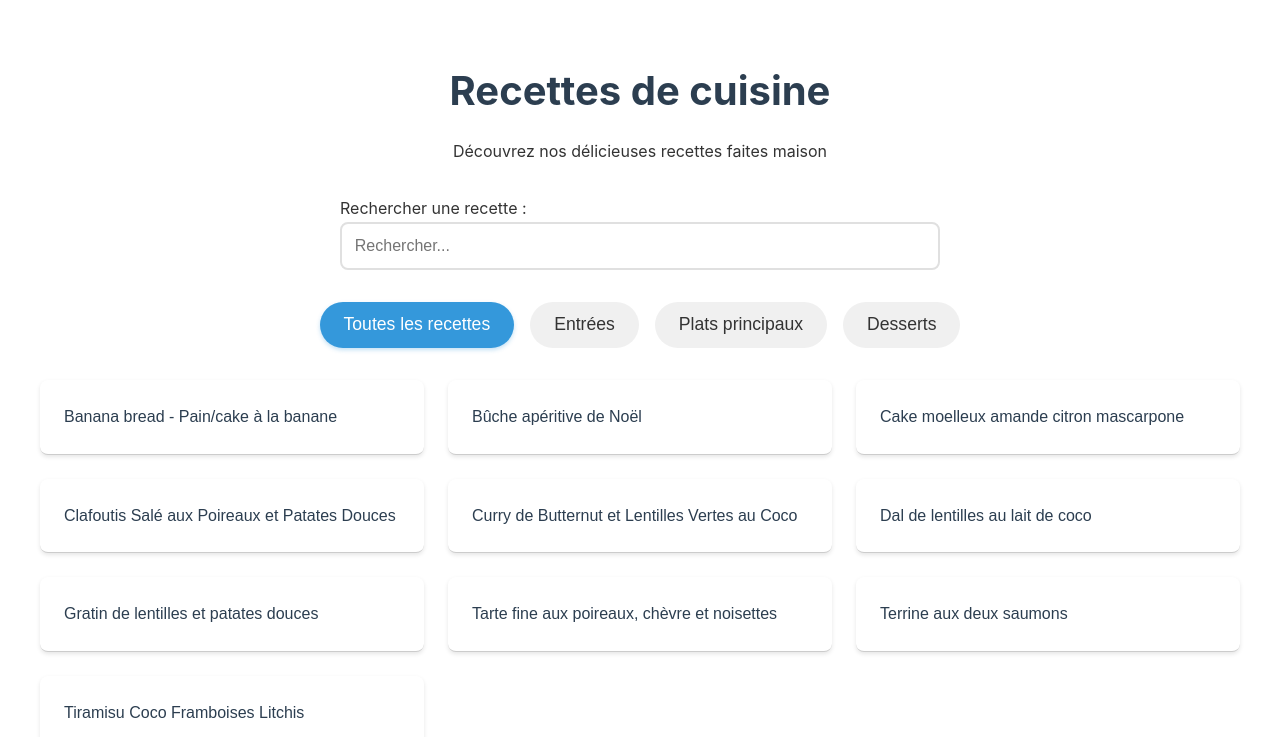
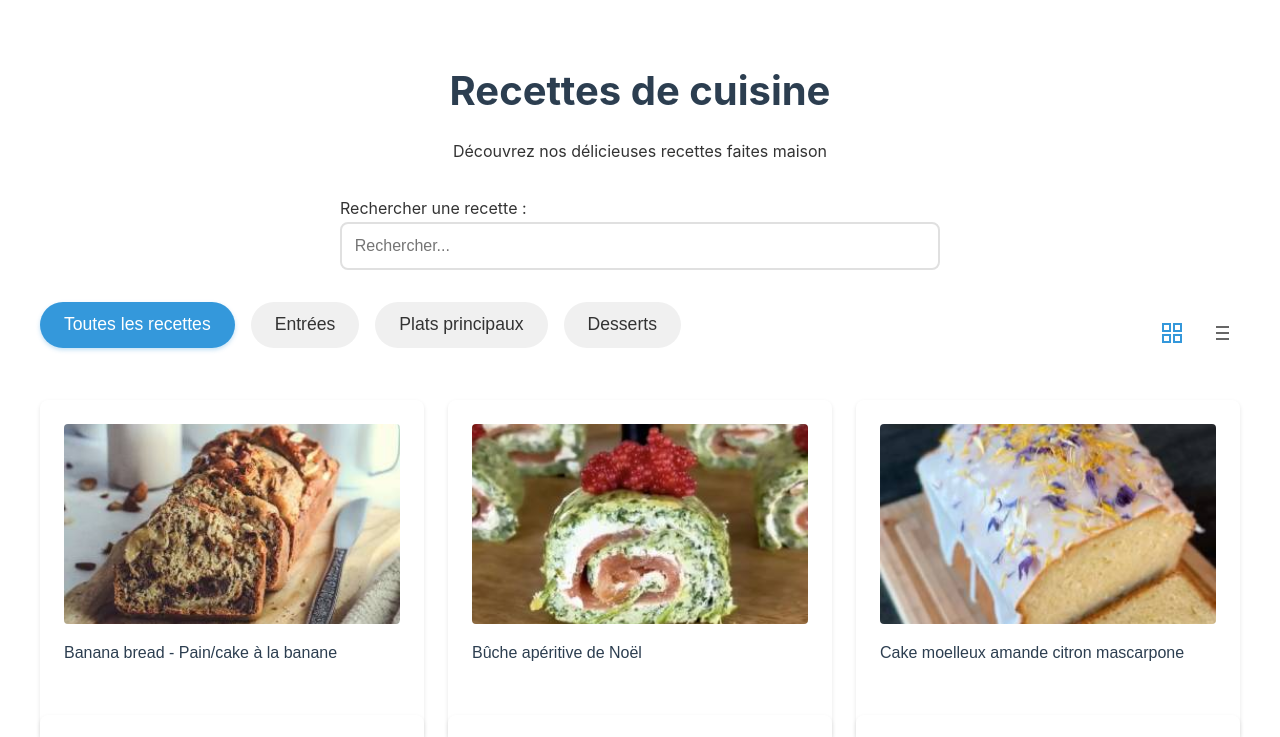
Before and after one commit to beacuisine/beacuisine.github.io, a Jekyll site: the page index.html, which Jekyll copies as it is, in a window 1280 px wide. Shown: the top 737 px of the page. Built offline with Jekyll 4.4.1, drawn with Linux system fonts in a browser that asks for light colours; grey boxes are pictures that could not be loaded.

Commit message:
Update index.html

```diff
--- a/index.html
+++ b/index.html
@@ -37,12 +37,34 @@
         outline: none;
         border-color: #3498db;
       }
+      .controls {
+        display: flex;
+        justify-content: space-between;
+        align-items: center;
+        margin-bottom: 2rem;
+        flex-wrap: wrap;
+        gap: 1rem;
+      }
       .filters {
         display: flex;
-        justify-content: center;
         gap: 1rem;
-        margin-bottom: 2rem;
         flex-wrap: wrap;
+      }
+      .layout-toggle {
+        display: flex;
+        gap: 0.5rem;
+        align-items: center;
+      }
+      .layout-btn {
+        padding: 0.5rem;
+        border: none;
+        background: none;
+        cursor: pointer;
+        color: #666;
+        transition: color 0.3s ease;
+      }
+      .layout-btn.active {
+        color: #3498db;
       }
       .filter-btn {
         padding: 0.8rem 1.5rem;
@@ -66,11 +88,18 @@
         transform: translateY(-1px);
       }
       .list-recipes {
+        list-style: none;
+        padding: 0;
+      }
+      .list-recipes.grid-view {
         display: grid;
         grid-template-columns: repeat(auto-fill, minmax(300px, 1fr));
         gap: 1.5rem;
-        list-style: none;
-        padding: 0;
+      }
+      .list-recipes.list-view {
+        display: flex;
+        flex-direction: column;
+        gap: 1rem;
       }
       .link-recipe {
         display: block;
@@ -82,6 +111,32 @@
         color: #2c3e50;
         transition: transform 0.3s ease, box-shadow 0.3s ease;
       }
+      .grid-view .link-recipe {
+        display: flex;
+        flex-direction: column;
+        height: 100%;
+      }
+      .grid-view .recipe-image {
+        width: 100%;
+        height: 200px;
+        object-fit: cover;
+        border-radius: 4px;
+        margin-bottom: 1rem;
+      }
+      .list-view .link-recipe {
+        display: flex;
+        align-items: center;
+        gap: 1.5rem;
+      }
+      .list-view .recipe-image {
+        width: 100px;
+        height: 100px;
+        object-fit: cover;
+        border-radius: 4px;
+      }
+      .recipe-title {
+        flex: 1;
+      }
       .link-recipe:hover {
         transform: translateY(-2px);
         box-shadow: 0 4px 8px rgba(0,0,0,0.15);
@@ -89,6 +144,10 @@
       @media (max-width: 768px) {
         body {
           padding: 1rem;
+        }
+        .controls {
+          flex-direction: column;
+          align-items: stretch;
         }
         .filters {
           flex-direction: row;
@@ -99,6 +158,14 @@
         .filter-btn {
           padding: 0.7rem 1.2rem;
           font-size: 1rem;
+        }
+        .list-view .link-recipe {
+          flex-direction: column;
+          text-align: center;
+        }
+        .list-view .recipe-image {
+          width: 100%;
+          height: 200px;
         }
       }
     </style>
@@ -114,43 +181,95 @@
         <input type="text" id="search-input" placeholder="Rechercher..." aria-label="Rechercher une recette" />
       </form>
     </div>
-    <div class="filters">
-      <button class="filter-btn active" data-category="all">Toutes les recettes</button>
-      <button class="filter-btn" data-category="starter">Entrées</button>
-      <button class="filter-btn" data-category="main">Plats principaux</button>
-      <button class="filter-btn" data-category="dessert">Desserts</button>
+    <div class="controls">
+      <div class="filters">
+        <button class="filter-btn active" data-category="all">Toutes les recettes</button>
+        <button class="filter-btn" data-category="starter">Entrées</button>
+        <button class="filter-btn" data-category="main">Plats principaux</button>
+        <button class="filter-btn" data-category="dessert">Desserts</button>
+      </div>
+      <div class="layout-toggle">
+        <button class="layout-btn active" data-layout="grid" aria-label="Vue grille">
+          <svg width="24" height="24" viewBox="0 0 24 24" fill="none" stroke="currentColor" stroke-width="2">
+            <rect x="3" y="3" width="7" height="7"></rect>
+            <rect x="14" y="3" width="7" height="7"></rect>
+            <rect x="3" y="14" width="7" height="7"></rect>
+            <rect x="14" y="14" width="7" height="7"></rect>
+          </svg>
+        </button>
+        <button class="layout-btn" data-layout="list" aria-label="Vue liste">
+          <svg width="24" height="24" viewBox="0 0 24 24" fill="none" stroke="currentColor" stroke-width="2">
+            <line x1="8" y1="6" x2="21" y2="6"></line>
+            <line x1="8" y1="12" x2="21" y2="12"></line>
+            <line x1="8" y1="18" x2="21" y2="18"></line>
+            <line x1="3" y1="6" x2="3.01" y2="6"></line>
+            <line x1="3" y1="12" x2="3.01" y2="12"></line>
+            <line x1="3" y1="18" x2="3.01" y2="18"></line>
+          </svg>
+        </button>
+      </div>
     </div>
     <nav role="navigation">
-      <ul class="list-recipes">
+      <ul class="list-recipes grid-view">
         <li>
-          <a class="link-recipe" href="/recipe/banana-bread/">Banana bread - Pain/cake à la banane</a>
+          <a class="link-recipe" href="/recipe/banana-bread/">
+            <img class="recipe-image" src="/images/banana-bread.jpg" alt="Banana bread" />
+            <span class="recipe-title">Banana bread - Pain/cake à la banane</span>
+          </a>
         </li>
         <li>
-          <a class="link-recipe" href="/recipe/buche-aperitive-noel/">Bûche apéritive de Noël</a>
+          <a class="link-recipe" href="/recipe/buche-aperitive-noel/">
+            <img class="recipe-image" src="/images/buche-aperitive-noel.jpg" alt="Bûche apéritive" />
+            <span class="recipe-title">Bûche apéritive de Noël</span>
+          </a>
         </li>
         <li>
-          <a class="link-recipe" href="/recipe/cake-moelleux-amande-citron-mascarpone/">Cake moelleux amande citron mascarpone</a>
+          <a class="link-recipe" href="/recipe/cake-moelleux-amande-citron-mascarpone/">
+            <img class="recipe-image" src="/images/cake-moelleux-amande-citron-mascarpone.jpg" alt="Cake moelleux" />
+            <span class="recipe-title">Cake moelleux amande citron mascarpone</span>
+          </a>
         </li>
         <li>
-          <a class="link-recipe" href="/recipe/clafoutis-sale-poireaux-patates-douces/">Clafoutis Salé aux Poireaux et Patates Douces</a>
+          <a class="link-recipe" href="/recipe/clafoutis-sale-poireaux-patates-douces/">
+            <img class="recipe-image" src="/images/clafoutis-sale-poireaux-patates-douces.jpg" alt="Clafoutis salé" />
+            <span class="recipe-title">Clafoutis Salé aux Poireaux et Patates Douces</span>
+          </a>
         </li>
         <li>
-          <a class="link-recipe" href="/recipe/curry-butternut-lentilles-vertes-coco/">Curry de Butternut et Lentilles Vertes au Coco</a>
+          <a class="link-recipe" href="/recipe/curry-butternut-lentilles-vertes-coco/">
+            <img class="recipe-image" src="/images/curry-butternut-lentilles-vertes-coco.jpg" alt="Curry de butternut" />
+            <span class="recipe-title">Curry de Butternut et Lentilles Vertes au Coco</span>
+          </a>
         </li>
         <li>
-          <a class="link-recipe" href="/recipe/dal-lentilles-lait-coco/">Dal de lentilles au lait de coco</a>
+          <a class="link-recipe" href="/recipe/dal-lentilles-lait-coco/">
+            <img class="recipe-image" src="/images/dal-lentilles-lait-coco.jpg" alt="Dal de lentilles" />
+            <span class="recipe-title">Dal de lentilles au lait de coco</span>
+          </a>
         </li>
         <li>
-          <a class="link-recipe" href="/recipe/gratin-lentilles-patates-douces/">Gratin de lentilles et patates douces</a>
+          <a class="link-recipe" href="/recipe/gratin-lentilles-patates-douces/">
+            <img class="recipe-image" src="/images/gratin-lentilles-patates-douces.jpg" alt="Gratin de lentilles" />
+            <span class="recipe-title">Gratin de lentilles et patates douces</span>
+          </a>
         </li>
         <li>
-          <a class="link-recipe" href="/recipe/tarte-poireaux-chevre-noisettes/">Tarte fine aux poireaux, chèvre et noisettes</a>
+          <a class="link-recipe" href="/recipe/tarte-poireaux-chevre-noisettes/">
+            <img class="recipe-image" src="/images/tarte-poireaux-chevre-noisettes.jpg" alt="Tarte aux poireaux" />
+            <span class="recipe-title">Tarte fine aux poireaux, chèvre et noisettes</span>
+          </a>
         </li>
         <li>
-          <a class="link-recipe" href="/recipe/terrine-deux-saumons/">Terrine aux deux saumons</a>
+          <a class="link-recipe" href="/recipe/terrine-deux-saumons/">
+            <img class="recipe-image" src="/images/terrine-deux-saumons.jpg" alt="Terrine aux deux saumons" />
+            <span class="recipe-title">Terrine aux deux saumons</span>
+          </a>
         </li>
         <li>
-          <a class="link-recipe" href="/recipe/tiramisu-coco-framboises-litchis/">Tiramisu Coco Framboises Litchis</a>
+          <a class="link-recipe" href="/recipe/tiramisu-coco-framboises-litchis/">
+            <img class="recipe-image" src="/images/tiramisu-coco-framboises-litchis.jpg" alt="Tiramisu coco" />
+            <span class="recipe-title">Tiramisu Coco Framboises Litchis</span>
+          </a>
         </li>
       </ul>
     </nav>
@@ -192,6 +313,14 @@
           });
         }
 
+        function changeLayout(layout) {
+          recipeList.classList.remove("grid-view", "list-view");
+          recipeList.classList.add(`${layout}-view`);
+          layoutButtons.forEach(btn => {
+            btn.classList.toggle("active", btn.dataset.layout === layout);
+          });
+        }
+
         searchInput.addEventListener("input", filterRecipes);
 
         filterButtons.forEach(button => {
```
Also changed, not shown: other parts of index.html (+8 -0 lines).
